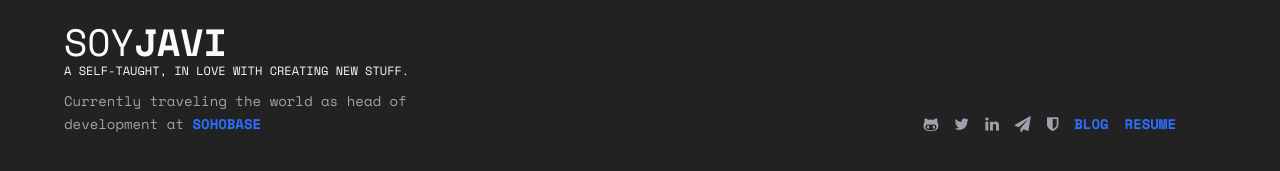
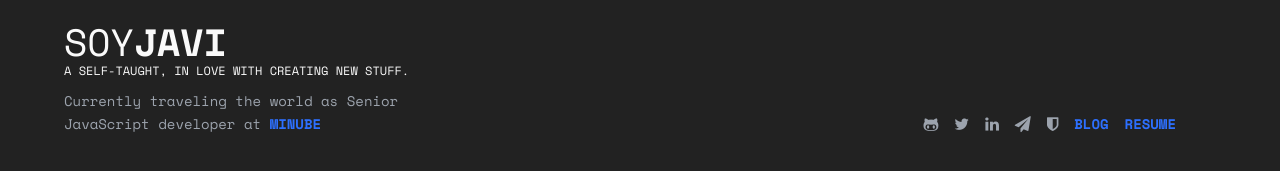
Before and after one commit to soyjavi/site, a Jekyll site: the page built from index.md, in a window 1280 px wide. Shown: the part 701-872 px from the top of the page. Built offline with Jekyll 4.4.1, drawn with Linux system fonts in a browser that asks for light colours.

Commit message:
Update title.html

```diff
--- a/_includes/title.html
+++ b/_includes/title.html
@@ -6,7 +6,7 @@
   <h3 class='text-secondary'>A self-taught, in love with creating new stuff.</h3>
   {% if page.type == "landing" %}
     <p>
-      Currently traveling the world as head of development at <a href='https://sohobase.co' target='_blank'>Sohobase</a>
+      Currently traveling the world as Senior JavaScript developer at <a href='https://minube.com' target='_blank'>Minube</a>
     </p>
 
   {% elsif page.type == "resume" %}
```
